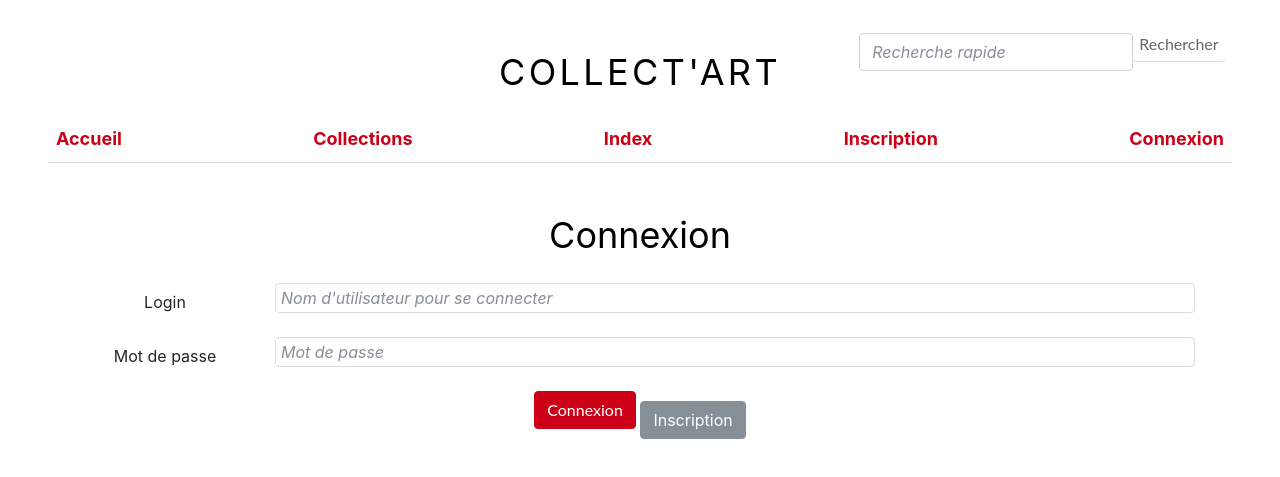
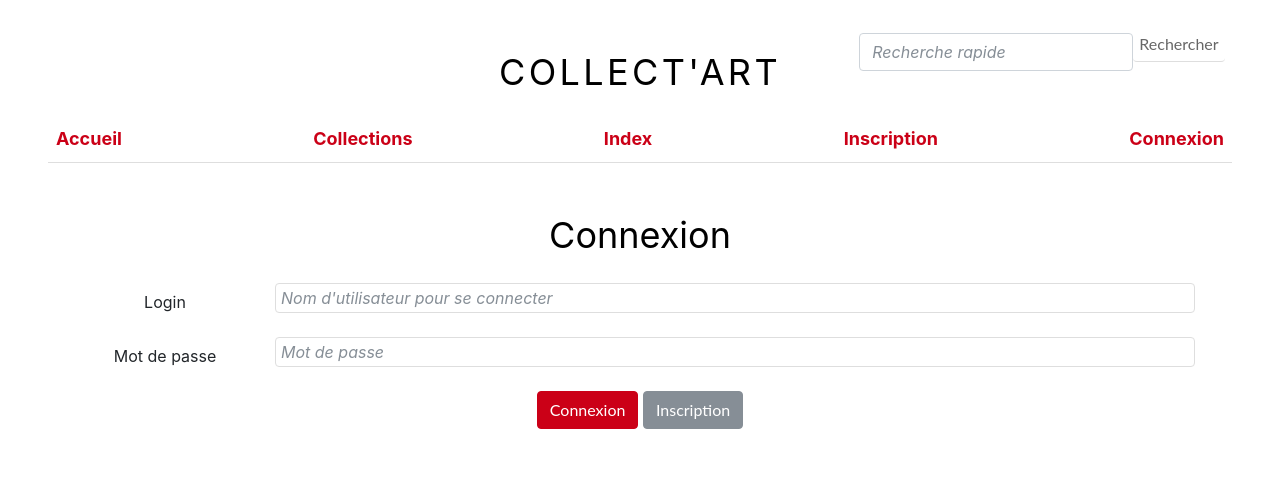
Before and after one commit to Chartes-TNAH/CollectArt, a Flask app: template app/templates/pages/connexion.html in a window 1280 px wide. Shown: the top 477 px of the page. Run offline with Flask 2, Linux system fonts and the light colour scheme; the template is opened without the code that fills it, so the values that code supplies are empty; some libraries are stand-ins or nearby versions; some web fonts are replaced.

Commit message:
correction html

```diff
--- a/app/templates/pages/connexion.html
+++ b/app/templates/pages/connexion.html
@@ -18,7 +18,7 @@
   </div>
   <div>
     <button type="submit" class="btn btn-primary">Connexion</button>
-    <a href="{{url_for('inscription')}}" class="btn btn-secondary">Inscription</a>
+    <button href="{{url_for('inscription')}}" class="btn btn-secondary">Inscription</button>
   </div>
 </form>
 {% endblock %}
```
